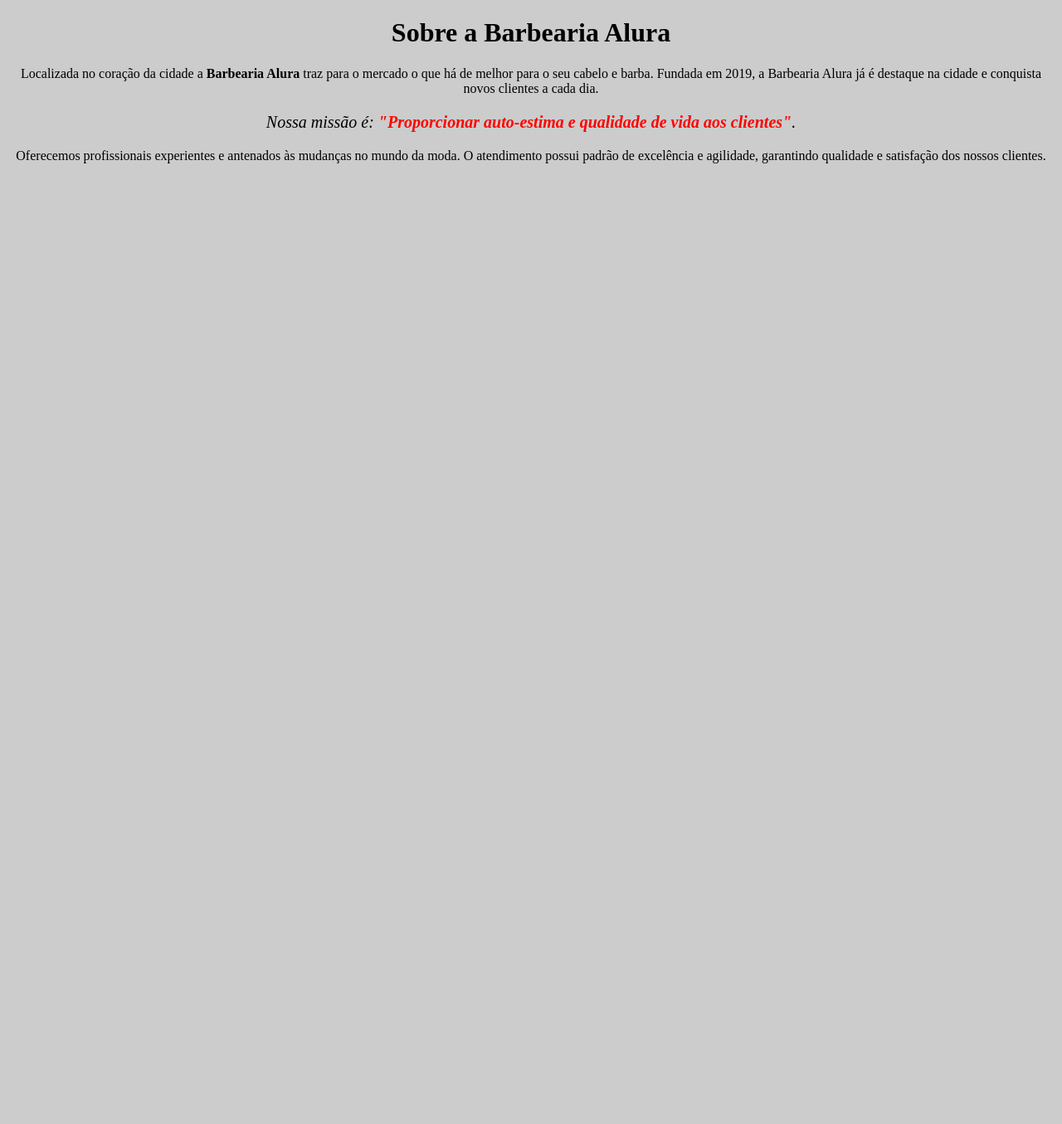
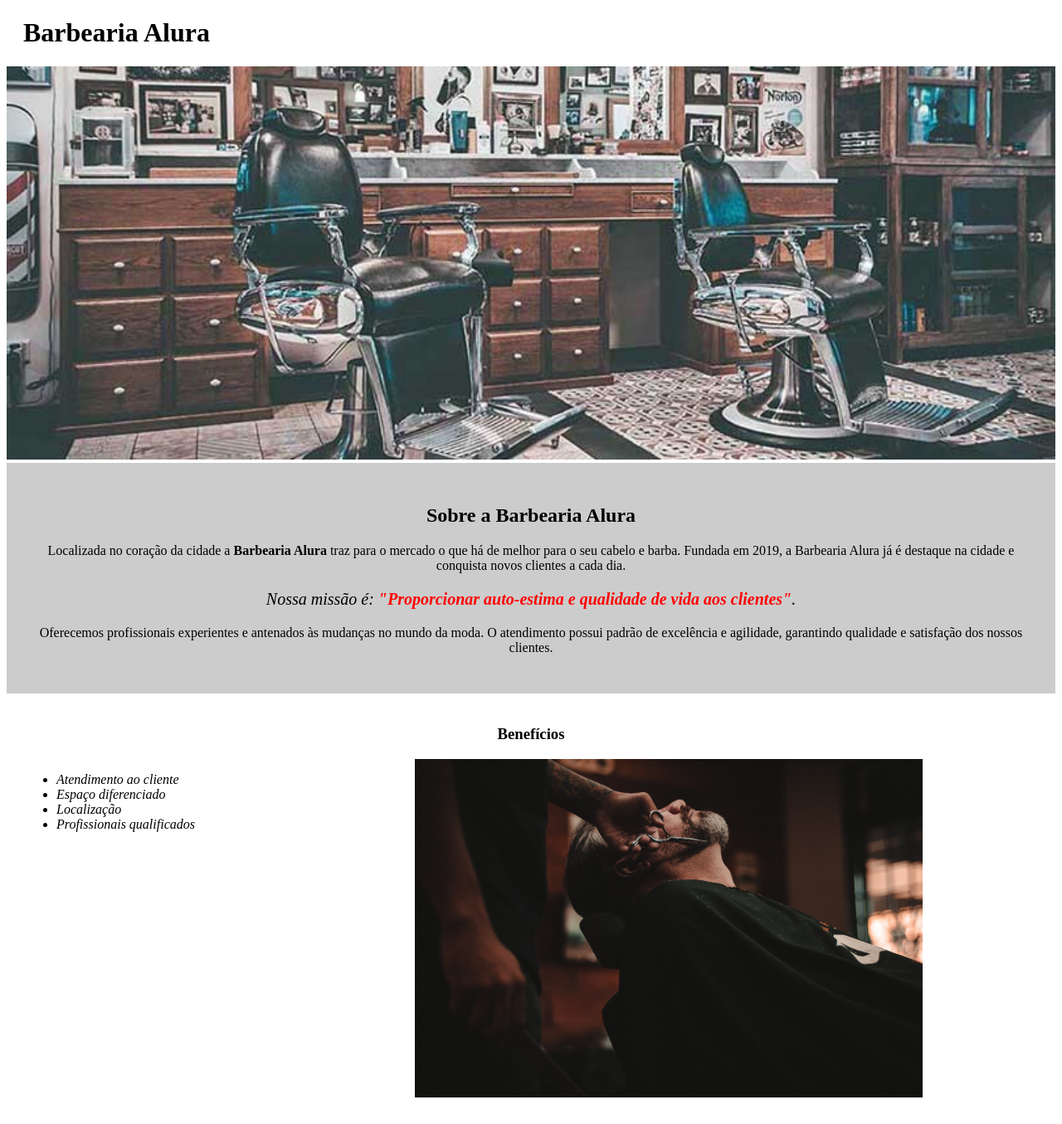
Before and after one commit to lucasalesfivet/alura, a PHP site: page / in a window 1280 px wide. Shown: the whole page at 83% size. Before the commit the page ends 197 px from the top, so only its background shows below. Run offline with PHP 8.4, Linux system fonts and the light colour scheme.

Commit message:
Finalizado EP1

```diff
--- a/html-css/index.html
+++ b/html-css/index.html
@@ -6,20 +6,30 @@
         <meta charset="UTF-8">
         <title>Barbearia Alura</title>
         <link rel="stylesheet" href="style.css">
+    </head>
 
-        <style>
-            p {
-                text-align: center;
-            }
-        </style>
-    </head>
     <body>
-        <h1>Sobre a Barbearia Alura</h1>
+        <header>
+           <h1 class="titulo-principal">Barbearia Alura</h1>
+        </header>
+        <img id="banner" src="banner.jpg">
+        <div class="principal">
+            <h2 class="titulo-centralizado">Sobre a Barbearia Alura</h2>
+            <p>Localizada no coração da cidade a <strong>Barbearia Alura</strong> traz para o mercado o que há de melhor para o seu cabelo e barba. Fundada em 2019, a Barbearia Alura já é destaque na cidade e conquista novos clientes a cada dia.</p>
 
-        <p ">Localizada no coração da cidade a <strong>Barbearia Alura</strong> traz para o mercado o que há de melhor para o seu cabelo e barba. Fundada em 2019, a Barbearia Alura já é destaque na cidade e conquista novos clientes a cada dia.</p>
+            <p id="missao"><em>Nossa missão é: <strong>"Proporcionar auto-estima e qualidade de vida aos clientes"</strong>.</em></p>
 
-        <p style="font-size: 20px;"><em>Nossa missão é: <strong>"Proporcionar auto-estima e qualidade de vida aos clientes"</strong>.</em></p>
-
-        <p ">Oferecemos profissionais experientes e antenados às mudanças no mundo da moda. O atendimento possui padrão de excelência e agilidade, garantindo qualidade e satisfação dos nossos clientes.</p>
+            <p ">Oferecemos profissionais experientes e antenados às mudanças no mundo da moda. O atendimento possui padrão de excelência e agilidade, garantindo qualidade e satisfação dos nossos clientes.</p>
+        </div>
+        <div class="beneficios">
+            <h3 class="titulo-centralizado">Benefícios</h3>
+            <ul>
+                <li class="itens">Atendimento ao cliente</li>
+                <li class="itens">Espaço diferenciado</li>
+                <li class="itens">Localização</li>
+                <li class="itens">Profissionais qualificados</li>
+            </ul>
+            <img src="beneficios.jpg" class="imgbeneficios">
+        </div>
     </body>
 </html>
--- a/html-css/style.css
+++ b/html-css/style.css
@@ -1,11 +1,52 @@
 body {
-    background: #CCCCCC;
+
 }
 
-h1 {
+#banner {
+    width: 100%;
+}
+
+.principal {
+    background: #CCCCCC;
+    padding: 30px;
+}
+
+.titulo-principal {
+    padding-left: 20px;
+}
+
+p {
     text-align: center;
+}
+
+#missao {
+    font-size: 20px;
 }
 
 em strong {
     color: red;
 }
+
+.itens {
+    font-style: italic;
+}
+
+.beneficios {
+    background: white;
+    padding: 20px;
+}
+
+.titulo-centralizado {
+    text-align: center;
+}
+
+ul {
+    display: inline-block;
+    vertical-align: top;
+    width: 20%;
+    margin-right: 15%;
+}
+
+.imgbeneficios {
+    width: 50%;
+}
```
Also changed, not shown: html-css/banner.jpg (added), html-css/beneficios.jpg (added).
